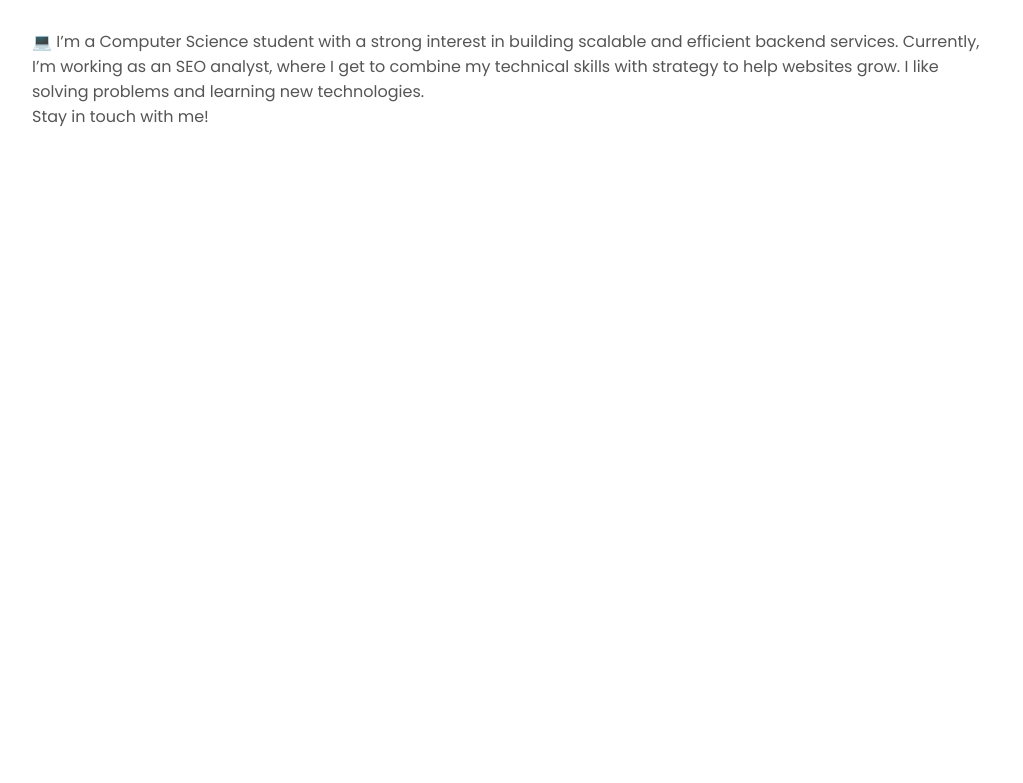
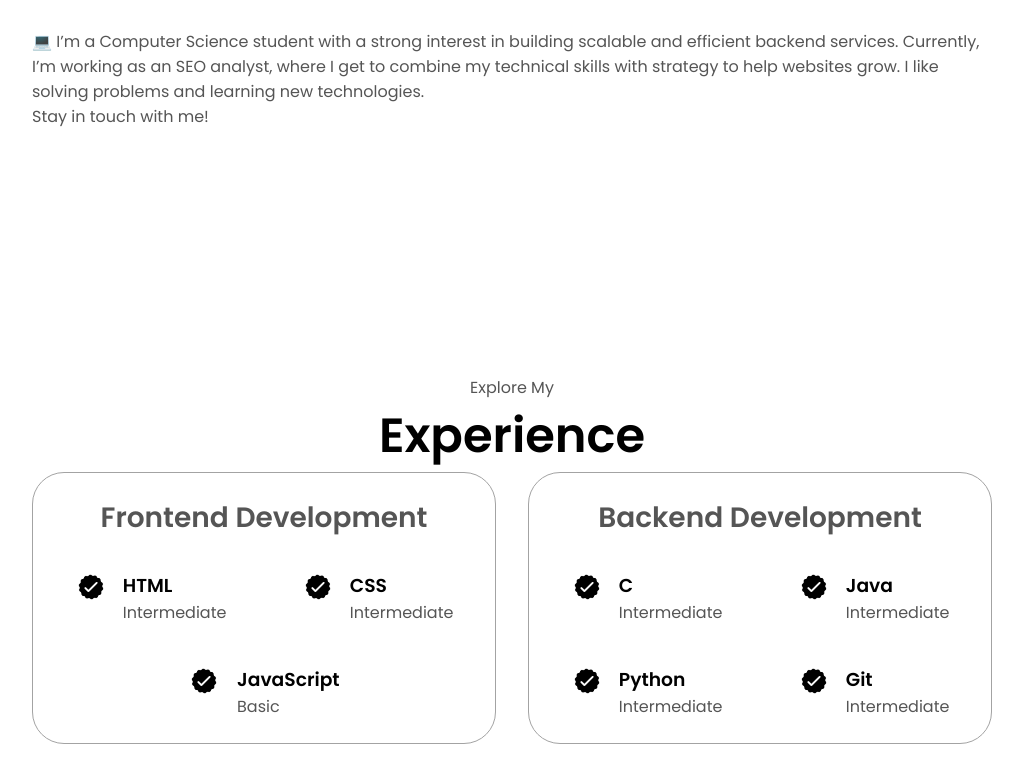
Before and after one commit to saba-dva/portfolio-project, a plain HTML site: page index.html in a window 1280 px wide. Shown: the part 1321-2104 px from the top of the page, without its empty margins (128-1151 px from the left). Before the commit the page ends 1664 px from the top, so only its background shows below. Drawn offline with Linux system fonts and the light colour scheme.

Commit message:
feat: add Experience section to my portfolio

```diff
--- a/index.html
+++ b/index.html
@@ -81,6 +81,101 @@
         </div>
       </div>
     </section>
+    <section id="experience">
+      <p class="section__text__p1">Explore My</p>
+      <h1 class="title">Experience</h1>
+      <div class="experience-details-container">
+        <div class="about-containers">
+          <div class="details-container">
+            <h2 class="experience-sub-title">Frontend Development</h2>
+            <div class="article-container">
+              <article>
+                <img
+                  src="./assets/checkmark.png"
+                  alt="Experience icon"
+                  class="icon"
+                />
+                <div>
+                  <h3>HTML</h3>
+                  <p>Intermediate</p>
+                </div>
+              </article>
+              <article>
+                <img
+                  src="./assets/checkmark.png"
+                  alt="Experience icon"
+                  class="icon"
+                />
+                <div>
+                  <h3>CSS</h3>
+                  <p>Intermediate</p>
+                </div>
+              </article>
+              <article>
+                <img
+                  src="./assets/checkmark.png"
+                  alt="Experience icon"
+                  class="icon"
+                />
+                <div>
+                  <h3>JavaScript</h3>
+                  <p>Basic</p>
+                </div>
+              </article>
+            </div>
+          </div>
+          <div class="details-container">
+            <h2 class="experience-sub-title">Backend Development</h2>
+            <div class="article-container">
+              <article>
+                <img
+                  src="./assets/checkmark.png"
+                  alt="Experience icon"
+                  class="icon"
+                />
+                <div>
+                  <h3>C</h3>
+                  <p>Intermediate</p>
+                </div>
+              </article>
+              <article>
+                <img
+                  src="./assets/checkmark.png"
+                  alt="Experience icon"
+                  class="icon"
+                />
+                <div>
+                  <h3>Java</h3>
+                  <p>Intermediate</p>
+                </div>
+              </article>
+              <article>
+                <img
+                  src="./assets/checkmark.png"
+                  alt="Experience icon"
+                  class="icon"
+                />
+                <div>
+                  <h3>Python</h3>
+                  <p>Intermediate</p>
+                </div>
+              </article>
+              <article>
+                <img
+                  src="./assets/checkmark.png"
+                  alt="Experience icon"
+                  class="icon"
+                />
+                <div>
+                  <h3>Git</h3>
+                  <p>Intermediate</p>
+                </div>
+              </article>
+            </div>
+          </div>
+        </div>
+      </div>
+    </section>
     <script src="script.js"></script>
   </body>
 </html>
--- a/style.css
+++ b/style.css
@@ -290,3 +290,40 @@ section {
   gap: 4rem;
   height: 80%;
 }
+
+#experience {
+  position: relative;
+}
+
+.experience-sub-title {
+  color: rgb(85, 85, 85);
+  font-weight: 600;
+  font-size: 1.75rem;
+  margin-bottom: 2rem;
+}
+
+.experience-details-container {
+  display: flex;
+  justify-content: center;
+  flex-direction: column;
+}
+
+.article-container {
+  display: flex;
+  text-align: initial;
+  flex-wrap: wrap;
+  flex-direction: row;
+  gap: 2.5rem;
+  justify-content: space-around;
+}
+
+article {
+  display: flex;
+  width: 10rem;
+  justify-content: space-around;
+  gap: 0.5rem;
+}
+
+article .icon {
+  cursor: default;
+}
```
Also changed, not shown: assets/checkmark.png (added).
